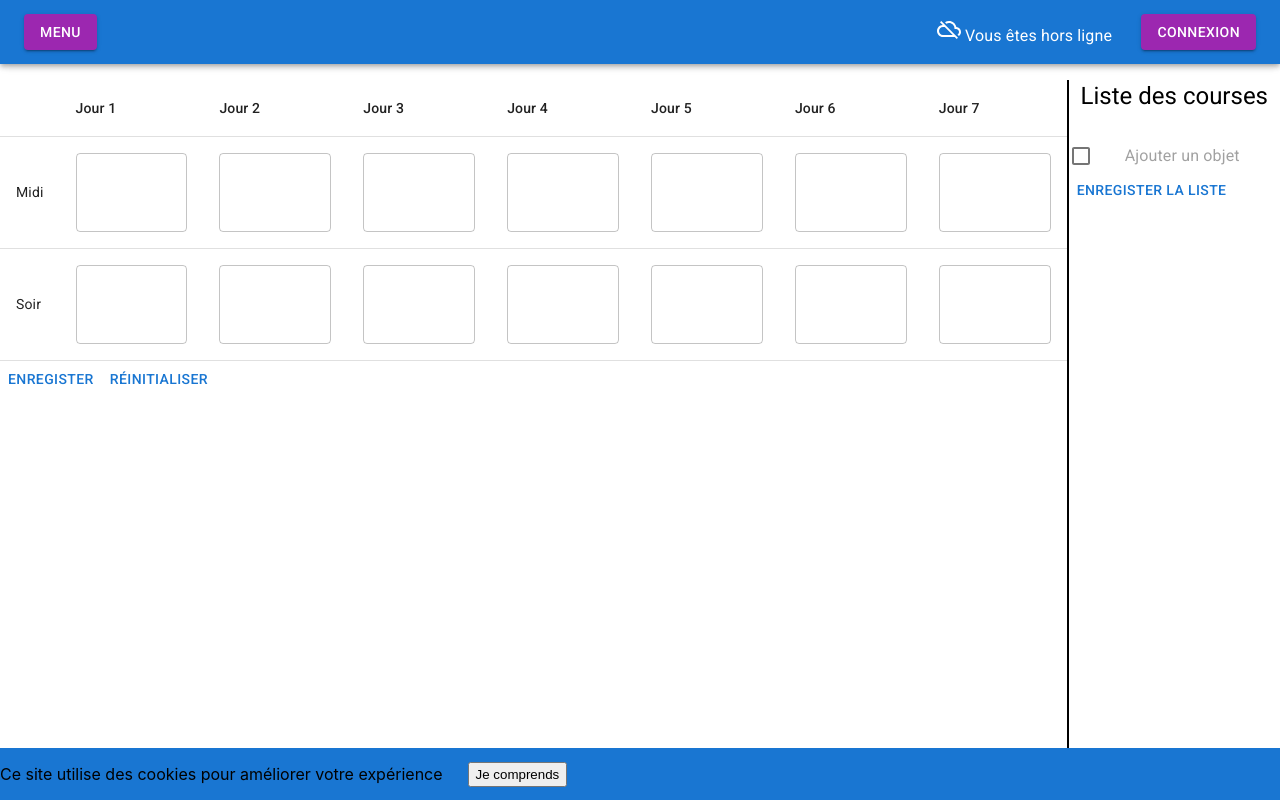
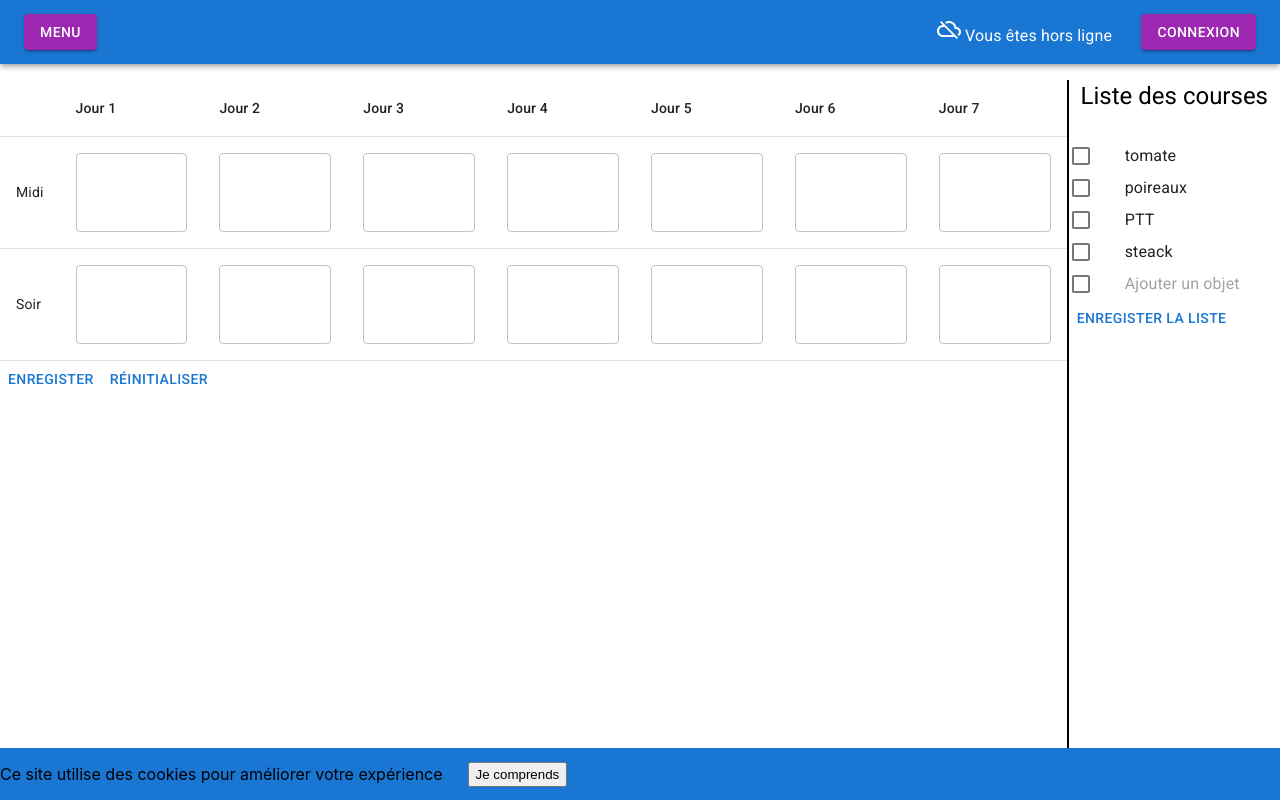
Before and after one commit to ClovisNorroy/gitchen-app, a React (Vite) app: page /planner in a window 1280 px wide. Built offline with nearby package versions, Linux system fonts and the light colour scheme.

Commit message:
Set up dnd-kit Drag and Drop

```diff
--- a/package.json
+++ b/package.json
@@ -6,6 +6,7 @@
     "@babel/plugin-proposal-private-property-in-object": "^7.21.11",
     "@dnd-kit/core": "^6.1.0",
     "@dnd-kit/sortable": "^8.0.0",
+    "@dnd-kit/utilities": "^3.2.2",
     "@emotion/babel-plugin": "^11.11.0",
     "@emotion/react": "^11.11.4",
     "@emotion/styled": "^11.11.5",
--- a/src/components/GroceryItem.jsx
+++ b/src/components/GroceryItem.jsx
@@ -1,10 +1,18 @@
+import { useSortable } from "@dnd-kit/sortable";
+import { CSS } from "@dnd-kit/utilities";
 import { CheckBoxOutlineBlank } from '@mui/icons-material';
 import { Box, ListItem, ListItemButton, ListItemIcon, TextField } from "@mui/material";
 
 export default function GroceryItem({index, item, handleToggleChecked, handleItemChange}){
+    const { attributes, listeners, setNodeRef, transform, transition } = useSortable({id: index});
+
+    const style = {
+        transform: CSS.Transform.toString(transform),
+        transition,
+      };
 
     return(
-        <Box key={`box-${index}`}>
+        <Box key={`box-${index}`} ref={setNodeRef} sx={style} {...attributes} {...listeners}>
             <ListItem key={`item-${index}`}
             sx={{padding:0}}>
             <ListItemButton sx={{padding:0}}>
--- a/src/components/GroceryList.jsx
+++ b/src/components/GroceryList.jsx
@@ -1,4 +1,3 @@
-import { CheckBoxOutlineBlank } from '@mui/icons-material';
 import {
   Button,
   List,
@@ -7,17 +6,25 @@ import {
   ListItemIcon,
   TextField,
 } from "@mui/material";
+import { DndContext, closestCenter, KeyboardSensor, PointerSensor, useSensor, useSensors } from "@dnd-kit/core";
+import { arrayMove, SortableContext, sortableKeyboardCoordinates, verticalListSortingStrategy } from "@dnd-kit/sortable";
+import { CheckBoxOutlineBlank } from '@mui/icons-material';
 import { useContext, useEffect, useRef, useState } from "react";
 import { LoginContext } from '../store/login-context';
 import GroceryItem from './GroceryItem';
 
 export default function GroceryList() {
-
-  const [groceryList, setGroceryList] = useState([]);
+  const [groceryList, setGroceryList] = useState([{id:1, item:"tomate"}, {id:2, item:"poireaux"}, {id:3, item:"PTT"}, {id:4, item:"steack"}]);
   const newItemRef = useRef();
   const { isLoggedIn } = useContext(LoginContext);
+  const sensors = useSensors(
+    useSensor(PointerSensor),
+    useSensor(KeyboardSensor, {
+      coordinateGetter: sortableKeyboardCoordinates
+    })
+  );
 
-  useEffect(() => {
+/*   useEffect(() => {
     if(isLoggedIn){
       fetch(import.meta.env.VITE_APP_GITCHEN_API+"/api/grocerylist",{
         credentials: 'include',
@@ -35,7 +42,7 @@ export default function GroceryList() {
         setGroceryList([]);
       }
     }
-  }, [isLoggedIn]);
+  }, [isLoggedIn]); */
 
   function saveGroceryList(){
     let upToDateGroceryList = groceryList;
@@ -83,17 +90,39 @@ export default function GroceryList() {
     }
   }
 
+  function handleDragEnd(event){
+    console.log(event);
+    const {active, over} = event;
+
+    if(active.id !== over.id){
+      setGroceryList((items) => {
+        const oldIndex = items.map(item => item.id).indexOf(active.id);
+        const newIndex = items.map(item => item.id).indexOf(over.id);
+        return arrayMove(items, oldIndex, newIndex);
+      });
+    }
+  }
+
   return (
     <List key="grocery-list" dense sx={{maxHeight: '85vh', overflowY: 'scroll'}}>
-      {groceryList.map((item, index) => (
-        <GroceryItem
-          key={`grocery-item-${index}`}
-          index={index}
-          item={item}
-          handleToggleChecked={handleToggleChecked}
-          handleItemChange={handleItemChange}
-        />
-      ))}
+    <DndContext
+      sensors={sensors}
+      collisionDetection={closestCenter}
+      onDragEnd={handleDragEnd}>
+        <SortableContext
+          items={groceryList}
+          strategy={verticalListSortingStrategy}>
+          {groceryList.map((item) => (
+            <GroceryItem
+              key={`grocery-item-${item.id}`}
+              index={item.id}
+              item={item.item}
+              handleToggleChecked={handleToggleChecked}
+              handleItemChange={handleItemChange}
+            />
+          ))}
+          </SortableContext>
+      </DndContext>
       <ListItem key="new-item" sx={{padding:0}}>
         <ListItemButton sx={{padding:0}}>
           <ListItemIcon>
```
Also changed, not shown: 1 other file (tests, documents, lock files or other folders). Lines whose indentation alone changed are shown as unchanged.
